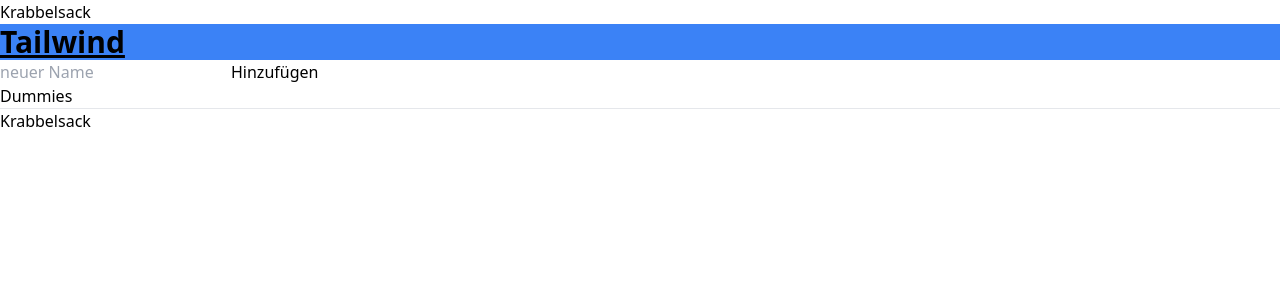
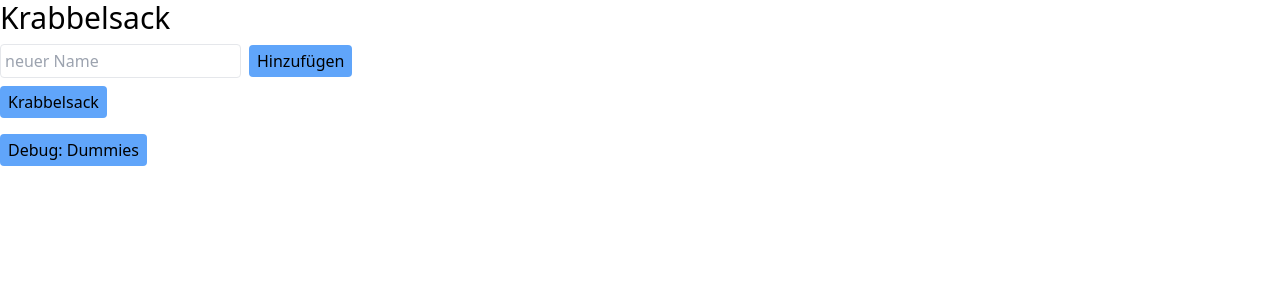
Before and after one commit to christian2222/krabbelsack, a Vue app: page / in a window 1280 px wide. Shown: the top 300 px of the page. Built offline with nearby package versions, Linux system fonts and the light colour scheme.

Commit message:
some styling with tailwind

```diff
--- a/src/App.vue
+++ b/src/App.vue
@@ -8,7 +8,7 @@
 
   <main>
     <div class="container mx-auto">
-    <h1 class="green">Krabbelsack</h1>
+    <h1 class="text-3xl mb-2">Krabbelsack</h1>
       <Krabbelsack />
     </div>
 </main>
--- a/src/components/Krabbelsack.vue
+++ b/src/components/Krabbelsack.vue
@@ -11,7 +11,8 @@
        result: "INIT",
        nextOne: "<Nobody>",
        showNextOne: false,
-       playerList: new PlayerList()
+       playerList: new PlayerList(),
+       showDebug: false
 		}
 	},
 components: {
@@ -95,39 +96,34 @@
 
 <template>
 <div v-if="!showNextOne">
-<h1 class="text-3xl font-bold underline bg-blue-500">Tailwind</h1>
 <ul>
-<li v-for="(player,i) in this.playerList.list" :key="i">{{ player.name }}<button @click="this.playerList.removeIthElement(i)">l&ouml;schen</button></li>
+<li v-for="(player,i) in this.playerList.list" :key="i" class="my-2">{{ player.name }}<button @click="this.playerList.removeIthElement(i)" class="mx-2">l&ouml;schen</button></li>
 </ul>
 <!-- <div v-for="(item,i) in names" :key="i">
 <input type="text" placeholder="neuer Name" v-model="names[i]">
 <button @click="deleteName(i)">Name l&ouml;schen</button><br>
 </div>
 -->
-<span><input type="text" placeholder="neuer Name" v-model="newName"></span>
-<span><button @click="addNameToList(newName)">Hinzuf&uuml;gen</button></span><br>
-<button @click="addDummies()">Dummies</button>
-<hr>
+<div class="my-2">
+<span><input type="text" placeholder="neuer Name" v-model="newName" class="border rounded p-1"></span>
+<span><button @click="addNameToList(newName)" class="mx-2">Hinzuf&uuml;gen</button></span>
+</div>
 <div>
-<button @click="krabbeln">Krabbelsack</button><br>
+<button @click="krabbeln">Krabbelsack</button>
 </div>
+<button @click="addDummies()" class="mt-4">Debug: Dummies</button>
 </div>
 <div v-if="showNextOne">
-{{ result }}<br>
-Naechter Eintrag: <input type="text" v-model="nextOne"><button @click="getNextName(nextOne)">Nachfolger</button><br>
 <ul>
-<li v-for="(player,i) in this.playerList.list" :key="i">
-<button @click="player.shown=true" :disabled="player.seen === true || anyPlayerIsShown" :class="{seen: player.seen}">{{ player.name }}</button>
+<li v-for="(player,i) in this.playerList.list" :key="i" class="my-2">
+<span :class="{'bg-red-300': player.seen}">{{ player.name }}</span> <button @click="player.shown=true" :disabled="player.seen === true || anyPlayerIsShown">anschauen</button>
 <ModalNext v-show="player.shown" @changeTo="modalCallback" :player="player" />
 </li>
 </ul>
-<hr>
 <button @click="backToStart()">Zur&uuml;ck</button>
+<div class="mt-4">
+<button @click="showDebug=!showDebug">Debug: Result</button>
+<div v-if="showDebug">{{result}}</div>
+</div>
 </div>
 </template>
-
-<style scoped>
-.seen {
-   background-color: red;
-   }
-</style>
--- a/src/components/ModalNext.vue
+++ b/src/components/ModalNext.vue
@@ -15,8 +15,8 @@
 </script>
 
 <template>
-<div class="modal">
+<span>
 {{ player.name }} beschenkt {{ player.next.name }}
-<button type="button" class="btn-green" @click="changeTo(player)">gesehen!</button>
-</div>
+<button @click="changeTo(player)">gesehen!</button>
+</span>
 </template>
--- a/src/main.css
+++ b/src/main.css
@@ -8,3 +8,7 @@
 @import "tailwindcss/components";
 
 @import "tailwindcss/utilities";
+
+button {
+    @apply px-2 py-1 rounded bg-blue-400 hover:bg-blue-200 disabled:bg-gray-200;
+}
```
